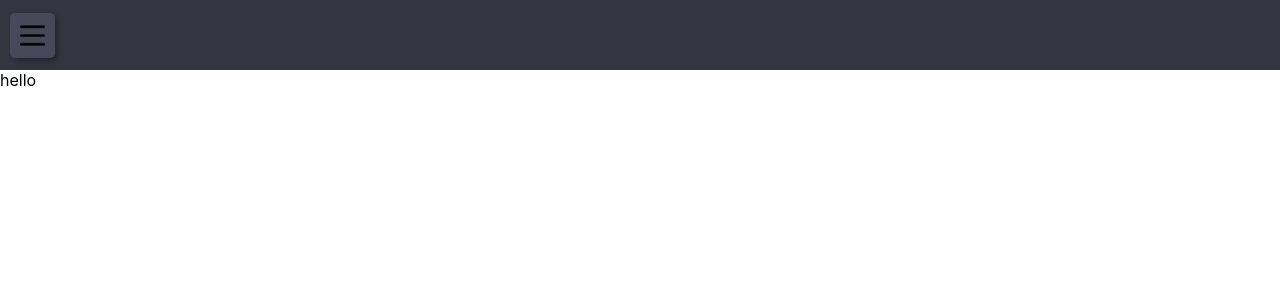
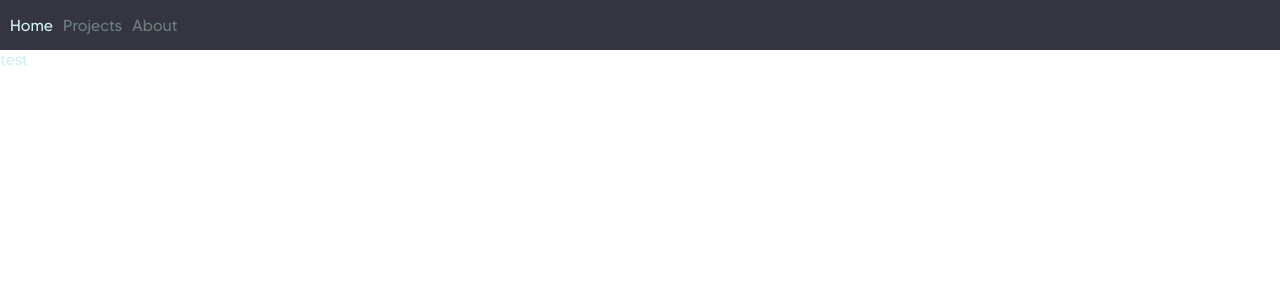
Before and after one commit to jonascll/jonascll.github.io, a React (Create React App) app in the folder portfolio/: page / in a window 1280 px wide. Shown: the top 300 px of the page. Built offline with nearby package versions, Linux system fonts and the light colour scheme.

Commit message:
made simple navbar and router

```diff
--- a/portfolio/src/App.css
+++ b/portfolio/src/App.css
@@ -1,4 +1,16 @@
 .main{
   height: 50px;
   width: 100%;
+  font-family: MADE TOMMY;
+
 }
+
+
+@font-face {
+  font-family: "MADE TOMMY";
+  src: local("MADE TOMMY"), url("./fonts/MADE\ TOMMY\ Regular.otf") format("opentype");
+}
+
+span{
+  color: rgb(207, 241, 241)
+}
--- a/portfolio/src/App.js
+++ b/portfolio/src/App.js
@@ -1,18 +1,26 @@
-
-import './App.css';
-import Home from './pages/homepage/Home'
-import Navbar from './components/Navbar/Navbar';
 
 
+import { useState } from 'react';
+import './App.css';
+import Navbar from './components/Navbar/Navbar';
+import "./fonts/MADE TOMMY Regular.otf"
+import Router from "./router/Router"
+
 function App() {
+  const [selectedRoute, setRoute] = useState({"route" : "Home"})
+
+
+
   return (
     <div className='main'>
       <title>portfolio</title>
-      <Navbar></Navbar>
-      <Home></Home>
+      <Navbar onPageChange={(page) => {setRoute({"route" : page})}} items={["Home", "Projects", "About"]}/>
+      <Router selectedRoute={selectedRoute.route}/>
     </div>
 
   );
 }
 
+
+
 export default App;
--- a/portfolio/src/components/Navbar/Navbar.css
+++ b/portfolio/src/components/Navbar/Navbar.css
@@ -1,20 +1,22 @@
 .navbar{
-    height: 70px;
+    height: 50px;
     width: 100%;
     background-color: rgb(53, 53, 65);
-
     display: flex;
-    flex-direction: column;
-    justify-content: center;
-
+    flex-direction: row;
+    justify-content: start;
+    align-items: center;
+    gap: 10px;
+}
+.currentSelected {
+  color: rgb(207, 241, 241)!important;
+}
+.firstItem{
+    margin-left: 10px;
 }
 
-.hamburgerIcon {
-    height: 25px;
-    width: 25px;
-    margin-left: 10px;
-    padding: 10px;
-    border-radius: 5px;
-    background-color: rgb(72, 72, 90);
-    box-shadow: 3px 3px 5px 0px rgb(37, 37, 46);
+
+.navbarItem{
+    cursor: pointer;
+    color: rgb(106, 126, 126)
 }
--- a/portfolio/src/components/Navbar/Navbar.js
+++ b/portfolio/src/components/Navbar/Navbar.js
@@ -1,11 +1,21 @@
 import "./Navbar.css"
-import hamburger from "./hamburger.png"
+import NavbarItem from "../NavbarItem/NavbarItem";
 
-function Navbar() {
-    return(
+import React, { useState } from 'react';
+
+function Navbar({ items, onPageChange}) {
+
+    const [activeItem, setActiveItem] = useState({ "index": 0 })
+    const HandleNavbarItemClicked = (clickedIndex, page) => {
+        setActiveItem({ "index": clickedIndex })
+        onPageChange(page)
+    }
+    return (
         <div>
             <div className="navbar">
-                <img className="hamburgerIcon" src={hamburger}></img>
+                {items.map((element, index) => {
+                    return <NavbarItem key={index} firstItem={index === 0} text={element} isActive={index === activeItem.index} onClickDelegate={() => HandleNavbarItemClicked(index, element)}/>
+                })}
             </div>
         </div>
 
@@ -13,4 +23,6 @@ function Navbar() {
 }
 
 
+
+
 export default Navbar
--- /dev/null
+++ b/portfolio/src/components/NavbarItem/NavbarItem.css
@@ -0,0 +1,12 @@
+.currentSelected {
+  color: rgb(207, 241, 241)!important;
+}
+.firstItem{
+    margin-left: 10px;
+}
+
+
+.navbarItem{
+    cursor: pointer;
+    color: rgb(106, 126, 126)
+}
--- /dev/null
+++ b/portfolio/src/components/NavbarItem/NavbarItem.js
@@ -0,0 +1,19 @@
+
+import "./NavbarItem.css"
+
+
+
+
+
+function NavbarItem({text, firstItem = false, onClickDelegate, isActive = false}) {
+
+    return(
+
+        <span onClick={onClickDelegate} className={
+    `navbarItem` +
+    `${firstItem ? " firstItem" : ""}` +
+    `${isActive ? " currentSelected" : ""}`}>{text}</span>
+    )
+}
+
+export default NavbarItem
--- a/portfolio/src/pages/homepage/Home.js
+++ b/portfolio/src/pages/homepage/Home.js
@@ -6,7 +6,7 @@ import "./Home.css"
 function Home() {
     return(
         <div>
-            hello
+            <span>test</span>
         </div>
 
     )
--- /dev/null
+++ b/portfolio/src/router/Router.js
@@ -0,0 +1,23 @@
+
+import Home from "../pages/homepage/Home"
+
+function Router({selectedRoute}) {
+
+    console.log(selectedRoute)
+    switch(selectedRoute) {
+        case "Home" :
+        return(<Home></Home>)
+
+        case "Projects" :
+            return(/*<Projects></Projects>*/ <span>Projects</span>)
+
+            case "About":
+                return(/*<About/>*/<span>About</span>)
+
+                default:
+                    return(<Home></Home>)
+
+    }
+}
+
+export default Router
```
Also changed, not shown: portfolio/src/components/Navbar/hamburger.png (deleted), portfolio/src/fonts/MADE TOMMY Regular.otf (added).
